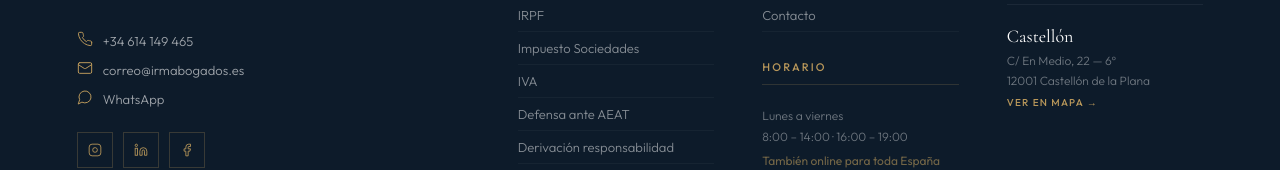
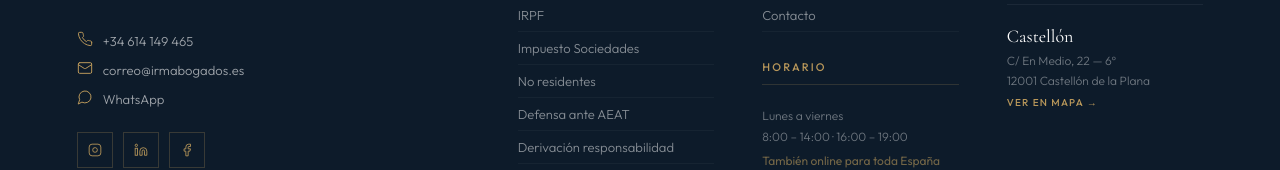
Before and after one commit to Ivanrm01/IRM-Abogados, a Next.js app: page / in a window 1280 px wide. Shown: the part 3165-3335 px from the top of the page. Built offline with nearby package versions, Linux system fonts and the light colour scheme; no server answers.

Commit message:
Update Footer.jsx

```diff
--- a/components/Footer.jsx
+++ b/components/Footer.jsx
@@ -71,7 +71,7 @@ export default function Footer() {
             <li><Link href="/garantias-deuda-aeat">Garantías AEAT</Link></li>
             <li><Link href="/fiscal#irpf">IRPF</Link></li>
             <li><Link href="/fiscal#sociedades">Impuesto Sociedades</Link></li>
-            <li><Link href="/fiscal#iva">IVA</Link></li>
+            <li><Link href="/modelo-210-non-resident-tax#iva">No residentes</Link></li>
             <li><Link href="/fiscal#defensa">Defensa ante AEAT</Link></li>
             <li><Link href="/derivaciones-responsabilidad-tributaria">Derivación responsabilidad</Link></li>
           </ul>
```
